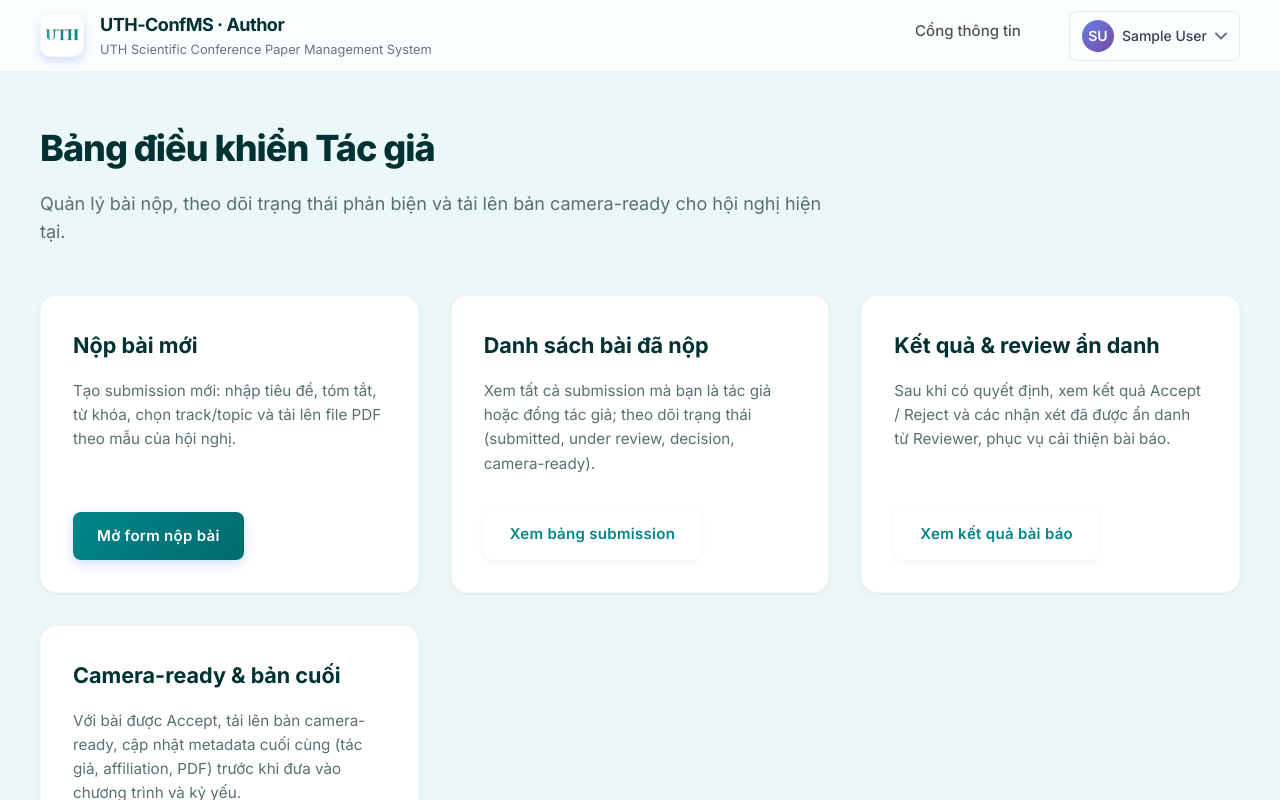
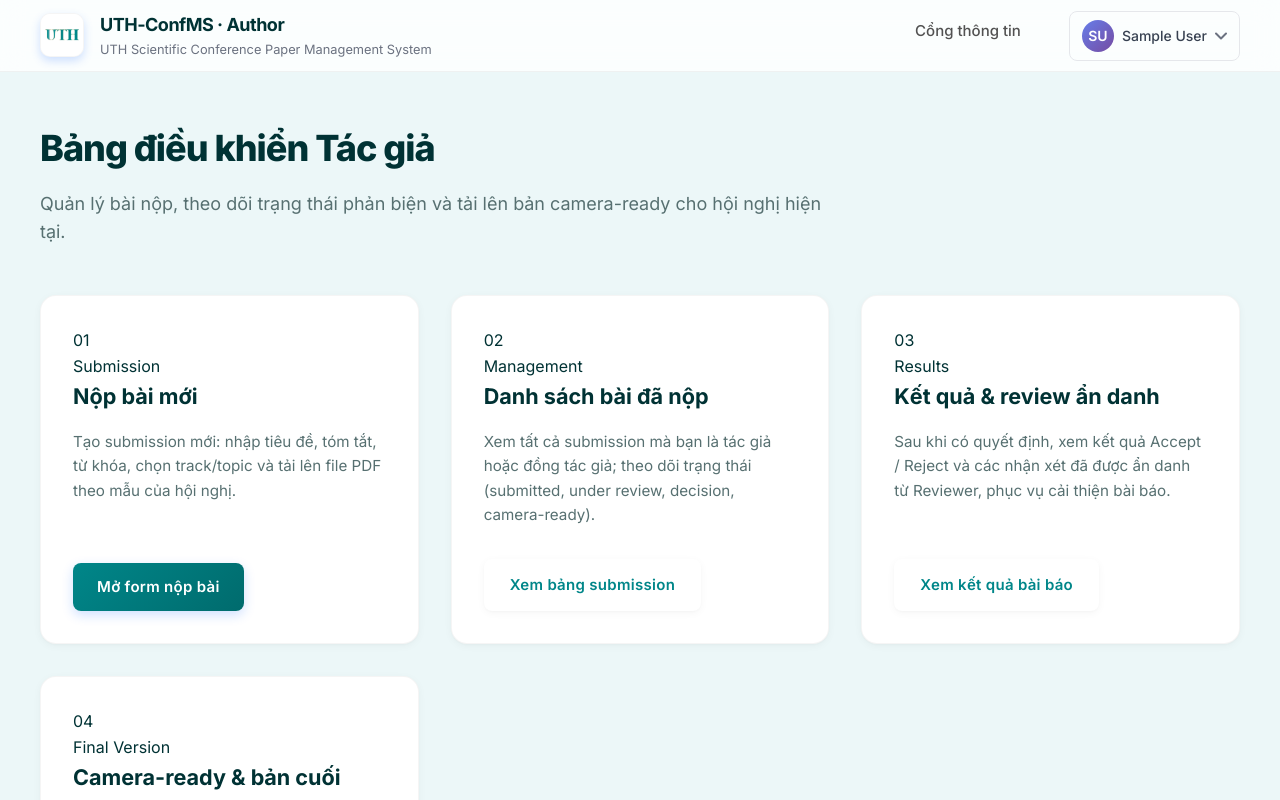
Before and after one commit to TienDat11102k5/UTH-ConfMS, a React (Vite) app in the folder UTH-ConfMS/frontend/: page /author/dashboard in a window 1280 px wide. Shown: the top 800 px of the page. Built offline with nearby package versions, Linux system fonts and the light colour scheme; no server answers; sample sign-in values are in the browser's storage.

Commit message:
Update giao diện author

```diff
--- a/UTH-ConfMS/frontend/src/pages/author/AuthorDashboard.jsx
+++ b/UTH-ConfMS/frontend/src/pages/author/AuthorDashboard.jsx
@@ -11,7 +11,13 @@ const AuthorDashboard = () => {
       subtitle="Quản lý bài nộp, theo dõi trạng thái phản biện và tải lên bản camera-ready cho hội nghị hiện tại."
     >
       <div className="dash-grid">
-        <div className="dash-card">
+        <div className="dash-card dash-card-primary">
+          <div className="dash-card-header">
+            <div className="dash-card-icon">
+              <span className="card-number">01</span>
+            </div>
+            <div className="dash-card-badge">Submission</div>
+          </div>
           <h3>Nộp bài mới</h3>
           <p>
             Tạo submission mới: nhập tiêu đề, tóm tắt, từ khóa, chọn track/topic và
@@ -22,7 +28,13 @@ const AuthorDashboard = () => {
           </Link>
         </div>
 
-        <div className="dash-card">
+        <div className="dash-card dash-card-secondary">
+          <div className="dash-card-header">
+            <div className="dash-card-icon">
+              <span className="card-number">02</span>
+            </div>
+            <div className="dash-card-badge">Management</div>
+          </div>
           <h3>Danh sách bài đã nộp</h3>
           <p>
             Xem tất cả submission mà bạn là tác giả hoặc đồng tác giả; theo dõi
@@ -33,7 +45,13 @@ const AuthorDashboard = () => {
           </Link>
         </div>
 
-        <div className="dash-card">
+        <div className="dash-card dash-card-tertiary">
+          <div className="dash-card-header">
+            <div className="dash-card-icon">
+              <span className="card-number">03</span>
+            </div>
+            <div className="dash-card-badge">Results</div>
+          </div>
           <h3>Kết quả &amp; review ẩn danh</h3>
           <p>
             Sau khi có quyết định, xem kết quả Accept / Reject và các nhận xét đã
@@ -44,7 +62,13 @@ const AuthorDashboard = () => {
           </Link>
         </div>
 
-        <div className="dash-card">
+        <div className="dash-card dash-card-accent">
+          <div className="dash-card-header">
+            <div className="dash-card-icon">
+              <span className="card-number">04</span>
+            </div>
+            <div className="dash-card-badge">Final Version</div>
+          </div>
           <h3>Camera-ready &amp; bản cuối</h3>
           <p>
             Với bài được Accept, tải lên bản camera-ready, cập nhật metadata cuối
```
